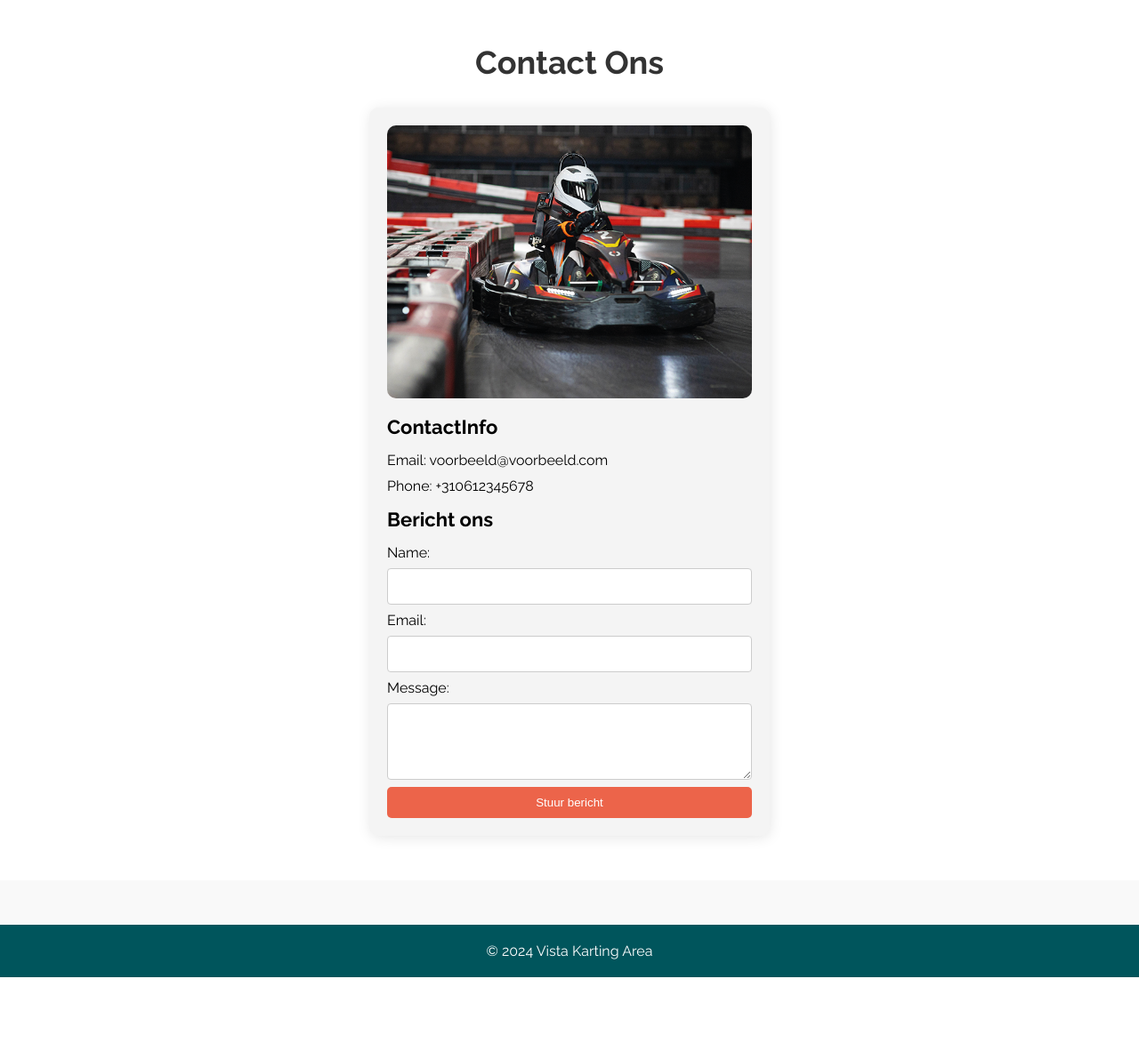
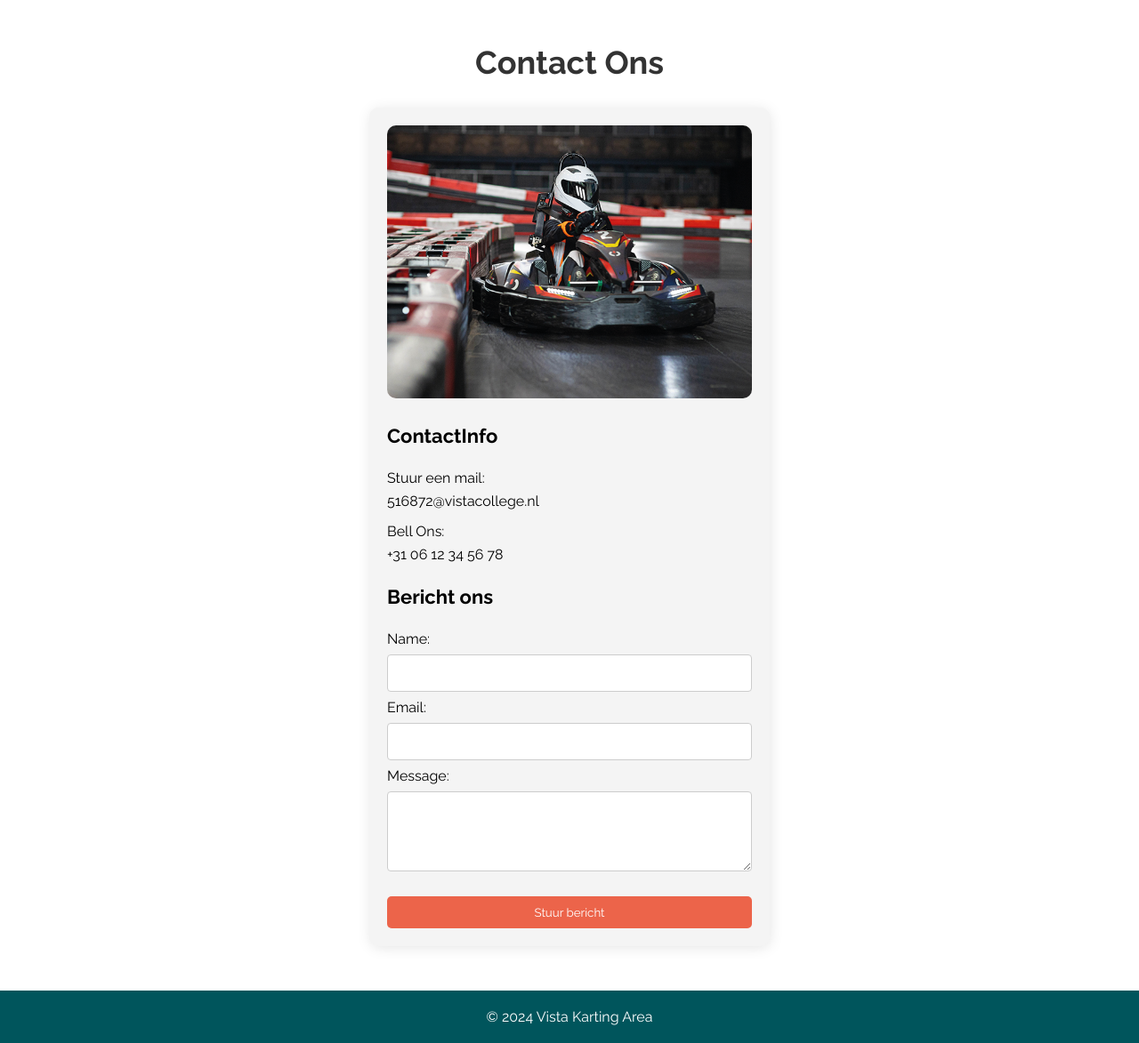
Before and after one commit to JJoshhuaaa/VistaKartApp, a PHP site: page /contact.html in a window 1280 px wide. Shown: the part 85-1258 px from the top of the page at 89% size. Before the commit the page ends 1184 px from the top, so only its background shows below. Run offline with PHP 8.4, Linux system fonts and the light colour scheme.

Commit message:
Merge branch 'main' of https://github.com/JJoshhuaaa/VistaKartApp

```diff
--- a/contact.html
+++ b/contact.html
@@ -4,12 +4,17 @@
     <meta charset="UTF-8">
     <meta name="viewport" content="width=device-width, initial-scale=1.0">
     <link rel="stylesheet" href="css/contact.css">
+    <link rel="stylesheet" href="css/mainstyle.css">
     <link rel="preconnect" href="https://fonts.googleapis.com">
     <link rel="preconnect" href="https://fonts.gstatic.com" crossorigin>
     <link href="https://fonts.googleapis.com/css2?family=Raleway:ital,wght@0,100..900;1,100..900&display=swap" rel="stylesheet">
-    <title>Karting Prijzen</title>
+    <title>Contact</title>
 </head>
+
+
 <body>
+
+
     <header class="header">
         <div class="logo">
             <img src="img/vistalogo.png"  alt="Karting Logo">
@@ -23,17 +28,19 @@
     </header>
 
 
-    <section class="pricing-section">
+    <section class="contact-section">
         <h1>Contact Ons</h1>
-        <div class="pricing-cards">
+        <div class="section-card">
             <div class="card">
                 <img src="img/powerarea (2).png" alt="1 session">
                 <h2>ContactInfo</h2>
-                <p>Email: voorbeeld@voorbeeld.com</p>
-                <p> Phone: +310612345678</p>
+                <p class="GegevensAlinea">Stuur een mail:</p>
+                <p><a href="mailto:516872@vistacollege.nl">516872@vistacollege.nl</a></p>
+                <p class="GegevensAlinea">Bell Ons:</p>
+                <p>+31 06 12 34 56 78</p>
                 <div class="ContactForm">
                     <h2>Bericht ons</h2>
-                    <form action="https://formspree.io/f/{your_form_id}" method="POST">
+                    <form action="https://formspree.io/f/xkgwdlnp" method="POST">
                         <label for="name">Name:</label>
                         <input type="text" id="name" name="name" required>
                         <label for="email">Email:</label>
@@ -47,9 +54,10 @@
             </div>
         </div>
     </section>
-
     <footer>
         <p>© 2024 Vista Karting Area</p>
     </footer>
+
+
 </body>
 </html>
--- a/css/contact.css
+++ b/css/contact.css
@@ -29,19 +29,19 @@ body {
     font-size: 18px;
 }
 
-.pricing-section {
+.contact-section {
     padding: 50px;
     text-align: center;
     background-color: #fff;
 }
 
-.pricing-section h1 {
+.contact-section h1 {
     font-size: 36px;
     margin-bottom: 30px;
     color: #333;
 }
 
-.pricing-cards {
+.section-card {
     display: flex;
     justify-content: space-around;
     flex-wrap: wrap;
@@ -72,12 +72,24 @@ body {
 
 .card h2 {
     font-size: 22px;
-    margin: 15px 0;
+    margin: 25px 0;
 }
 
 .card p {
     font-size: 16px;
-    margin-bottom: 10px;
+}
+
+.GegevensAlinea {
+    margin: 15px 0 7px 0;
+}
+
+.card p a {
+    text-decoration: none;
+    color: black;
+}
+
+.card p a:hover {
+    color: #EC644A;
 }
 
 .card button {
@@ -88,6 +100,7 @@ body {
     border-radius: 5px;
     cursor: pointer;
     transition: background-color 0.3s;
+    margin-top: 20px;
 }
 
 .card button:hover {
@@ -111,12 +124,14 @@ body {
     border: 1px solid #ccc;
     border-radius: 4px;
     box-sizing: border-box;
+    resize: vertical;
   }
+
+
 
 footer {
     background-color: #00555C;
     color: #fff;
     text-align: center;
     padding: 20px;
-    margin-top: 50px;
 }
--- a/css/mainstyle.css
+++ b/css/mainstyle.css
@@ -1,10 +1,3 @@
-@font-face {
-    font-family: 'Raleway';
-    src: url('assets/fonts/Raleway/Raleway-VariableFont_wght.ttf') format('truetype'); /* Use the correct format */
-    font-weight: normal;
-    font-style: normal;
-  }
-
 :root {
     --VistaGroen:  #00555C;
     --VistaRood:    #EC644A;
@@ -13,6 +6,5 @@
 }
 
 * {
-    margin: 0;
-    padding: 0;
+    font-family: 'Raleway', sans-serif;
 }
--- a/prijzen.html
+++ b/prijzen.html
@@ -3,7 +3,7 @@
 <head>
     <meta charset="UTF-8">
     <meta name="viewport" content="width=device-width, initial-scale=1.0">
-    <link rel="stylesheet" href="prijzen.css">
+    <link rel="stylesheet" href="css/prijzen.css">
     <link rel="preconnect" href="https://fonts.googleapis.com">
     <link rel="preconnect" href="https://fonts.gstatic.com" crossorigin>
     <link href="https://fonts.googleapis.com/css2?family=Raleway:ital,wght@0,100..900;1,100..900&display=swap" rel="stylesheet">
```
Also changed, not shown: inschrijfsysteem.php (+28 -16 lines), mainstyle.css (deleted, +0 -14 lines), css/prijzen.css (renamed from prijzen.css).
